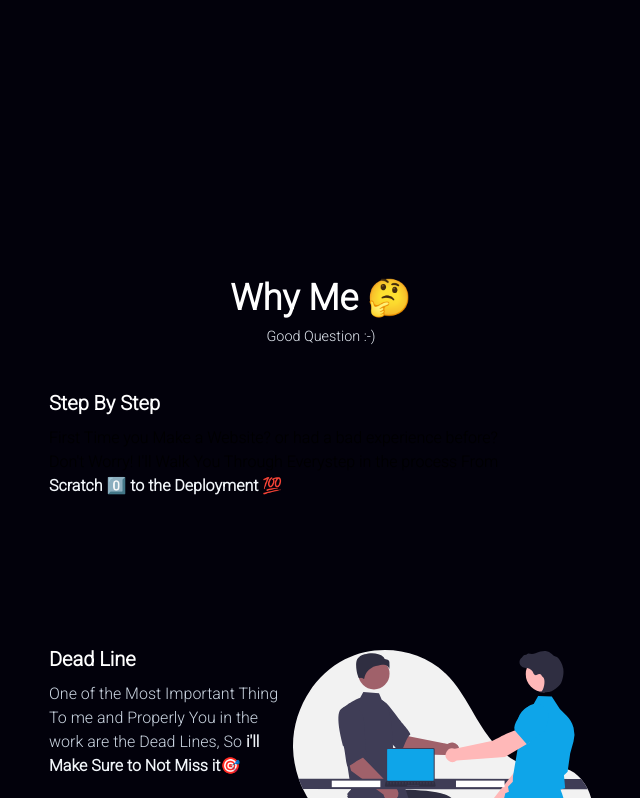
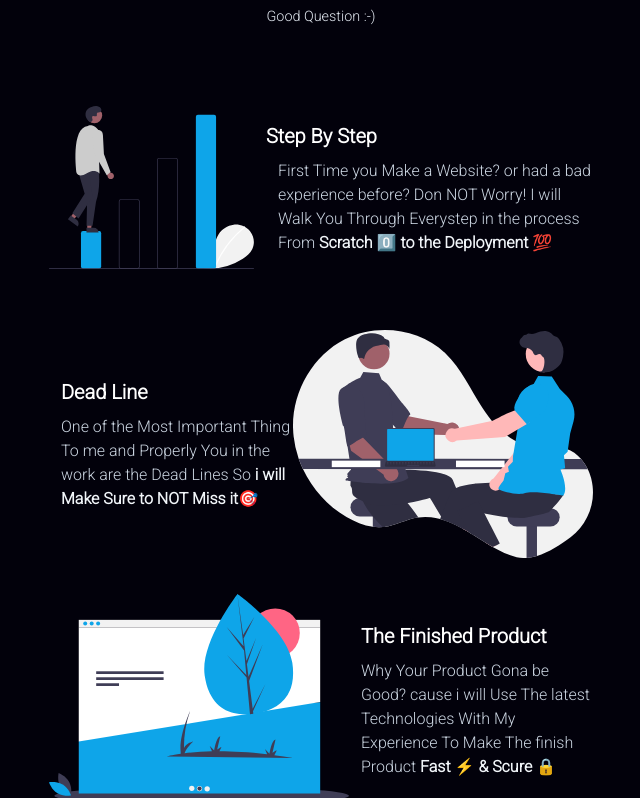
Before and after one commit to mohammed884/port, a Next.js app in the folder app/: page / in a window 1280 px wide. Shown: the part 1342-2140 px from the top of the page, without its empty margins (319-959 px from the left). Built offline with nearby package versions, Linux system fonts and the light colour scheme; a web font is replaced by a local one.

Commit message:
first commit

```diff
--- a/app/components/contact_me.js
+++ b/app/components/contact_me.js
@@ -7,14 +7,13 @@ export default function Contact_me({ contactRef }) {
     const [resMessage, setResMessage] = useState({ message: '', done: false });
     const handleSubmit = async (e) => {
         e.preventDefault();
-        const url = '/api/email';
         const data = {
             email,
             subject,
             message,
         };
-        const res = await axios.post(url, data);
-        if (!res.data) setResMessage({ message: res.data.err, done: false });
+        const res = await axios.post('/api/email', data);
+        if (!res.data.done) setResMessage({ message: res.data.err, done: false });
         else setResMessage({ message: 'Email Sentet Succesfly!', done: true })
     }
     return (
@@ -23,7 +22,7 @@ export default function Contact_me({ contactRef }) {
             <form onSubmit={handleSubmit} className="contact_form">
                 {
                     resMessage.message &&
-                    <h3 className={`text-2xl font-bold text-${resMessage.done ? 'blue-600' : 'red-500'}`}>{resMessage.message}
+                    <h3 className={`text-2xl font-bold text-${resMessage.done ?'blue-600':'red-500'}`}>
                         {resMessage.message}
                     </h3>
                 }
--- a/app/components/projects.js
+++ b/app/components/projects.js
@@ -24,7 +24,7 @@ export default function Projects({ projectsRef }) {
         }
     };
     return (
-        <div className="w-[85%] min-h-[100vh] mx-auto text-center" ref={projectsRef}>
+        <div className="w-[85%] min-h-[60vh] mx-auto text-center" ref={projectsRef}>
             <div>
                 <h1 className="text-text_primary sm:text-3xl md:text-4xl mx-auto font-bold">Checkout My Projects 🌎</h1>
             </div>
--- a/app/components/why_me.js
+++ b/app/components/why_me.js
@@ -1,3 +1,4 @@
+import Image from "next/image"
 export default function Why_me({ whyMeRef, setIsWinner, setWinnerMessage }) {
     return (
         <div className="w-[85%] min-h-[100vh] mx-auto text-center mt-5" ref={whyMeRef}>
@@ -5,49 +6,44 @@ export default function Why_me({ whyMeRef, setIsWinner, setWinnerMessage }) {
             <p className="text-slate-200 text-[.9rem] mt-2">Good Question :-)</p>
             <div className="flex flex-col items-center mt-6">
                 <div className="why_me_card">
-                    {/* <img src="/svgs/step.svg" alt="Step By Step" loading="lazy" className="sm:h-[170px] md:h-[200px] lg:w-[300px]" /> */}
-                    <div className="w-[88%] text-left">
+                    <Image src="/svgs/step.svg" alt="Step By Step" width="300" height="300" responisve="true" />
+                    <div className="w-[88%] text-left md:ml-3">
                         <h3 className="text-text_primary font-bold text-[1.25rem] sm:mt-5 md:mt-3 lg:mt-0 mb-2">
                             Step By Step
                         </h3>
-                        <p>
-                            First Time you Make a Website? or had a bad experience before? Don't Worry! I'll Walk You Through Everystep in the process From
+                        <p className="text-slate-300 md:ml-3">
+                            First Time you Make a Website? or had a bad experience before? Don NOT Worry! I will Walk You Through Everystep in the process From
                             <span className="font-bold text-slate-100"> Scratch 0️⃣ to the Deployment 💯</span>
                         </p>
                     </div>
                 </div>
                 <div className="why_me_card">
-                    {/* <img src="/svgs/deadLines.svg" alt="Dead Line Svg" loading="lazy" className="sm:h-[200px] sm:mt-5 md:block lg:hidden" /> */}
-                    <div className="w-[88%] text-left">
+                    <img src="/svgs/deadLines.svg" className="md:hidden sm:w-[300px]" alt="Step By Step" width="300" height="300" responisve="true" />
+                    <div className="w-[88%] text-left md:ml-3">
                         <h3 className="text-text_primary font-bold text-[1.25rem] sm:mt-5 md:mt-3 lg:mt-0 mb-2">
                             Dead Line
                         </h3>
                         <p className="text-slate-300">
-                            One of the Most Important Thing To me and Properly You
-                            in the work are the Dead Lines, So
-                            <span className="font-bold text-slate-100"> i'll Make Sure to Not Miss it
+                            One of the Most Important Thing To me and Properly You in the work are the Dead Lines So <span className="font-bold text-slate-100"> i will Make Sure to NOT Miss it
                                 <span onClick={() => {
                                     setIsWinner(true);
                                     setWinnerMessage(`Happy 5$ Dollars 💸 Code is (The Easiest 5$)`);
-                                    homeRef.current.scrollIntoView();
-                                }
-                                }>
-                                    🎯
-                                </span>
+                                    homeRef.current.scrollIntoView()
+                                }}>🎯</span>
                             </span>
                         </p>
                     </div>
                     <img src="/svgs/deadLines.svg" alt="Dead Line Svg" loading="lazy" className="sm:hidden lg:block lg:w-[300px]" />
                 </div>
                 <div className="why_me_card">
-                    {/* <img src="/svgs/goodProduct.svg" alt="Good Product!" loading="lazy" className="sm:h-[170px] sm:mt-5 md:h-[200px] lg:w-[300px]" /> */}
-                    <div className="w-[88%] text-left">
+                    <img src="/svgs/goodProduct.svg" alt="Step By Step" width="300" height="300" responisve="true" />
+
+                    <div className="w-[88%] text-left md:ml-3">
                         <h3 className="text-text_primary font-bold text-[1.25rem] sm:mt-5 md:mt-3 lg:mt-0 mb-2">
                             The Finished Product
                         </h3>
                         <p className="text-slate-300">
-                            Why Your Product Gona be Good?
-                            cause i'll Use The latest Technologies With My Experience To Make The finish Product
+                            Why Your Product Gona be Good? cause i will Use The latest Technologies With My Experience To Make The finish Product
                             <span className="font-bold text-slate-100"> Fast ⚡ & Scure 🔒</span>
                         </p>
                     </div>
--- a/app/pages/api/email.js
+++ b/app/pages/api/email.js
@@ -1,18 +1,18 @@
-// Next.js API route support: https://nextjs.org/docs/api-routes/introduction
 import nodemailer from 'nodemailer';
 import joi from 'joi';
 export default async function handler(req, res) {
   const { method } = req;
   const { subject, message, email } = req.body;
   const { MY_EMAIL, MY_PASSWORD } = process.env;
+
   if (method === 'POST') {
     const emailSchema = joi.object({
       subject: joi.string().min(3).max(30).required(),
       message: joi.string().min(3).max(330).required(),
       email: joi.string().email().min(3).max(150).lowercase().required(),
     });
-    await emailSchema.validateAsync({ subject, message, email })
     try {
+      await emailSchema.validateAsync({ subject, message, email })
       var transporter = nodemailer.createTransport({
         service: 'gmail',
         auth: {
@@ -32,14 +32,13 @@ export default async function handler(req, res) {
         if (error) {
           console.log(error);
         } else {
-          console.log(info);
           console.log('Email sent: ' + info.response);
         }
       });
       res.send({ done: true })
     } catch (err) {
       if (err.isJoi) {
-        res.send({ done: true, err: err._message })
+        res.send({ done: false, err: err.details[0].message })
       }
       else res.send({ done: false, err: err._message })
     }
--- a/app/pages/index.js
+++ b/app/pages/index.js
@@ -75,7 +75,7 @@ export default function Home() {
       <Head>
         <title>Mohammed Abdulaziz</title>
         <meta name="description" content="Hello i'm a Web Developer and content creator and this is my portfolio!/ مرحبا بالجميع انا مبرمج ويب وصانع محتوى الق نظرة على معرض اعمالي!" />
-        <link rel="icon" href="/favicon.ico" />
+        <link rel="icon" href="/logo.svg" />
       </Head>
 
       <main className="w-[100%] min-h-[100vh] bg-bg_primary" >
--- a/app/styles/globals.css
+++ b/app/styles/globals.css
@@ -19,7 +19,17 @@ header ul li a {
 @tailwind utilities;
 @layer components {
   .why_me_card {
-    @apply flex sm:mt-4 sm:flex-col sm:h-[w-40vh] md:w-[50vh]  lg:flex-row lg:w-[70%] xl:w-[50%] lg:h-[30vh]
+    @apply
+    flex
+    sm:mt-4
+    sm:flex-col
+    sm:items-center
+    sm:h-[w-40vh]
+    md:w-[50vh]
+    lg:flex-row
+    lg:w-[70%]
+    xl:w-[50%]
+    lg:h-[30vh]
   }
   .contact_form {
     @apply mx-auto lg:w-[55%] mt-10 flex flex-col
```
Also changed, not shown: app/public/logo.svg (added).
